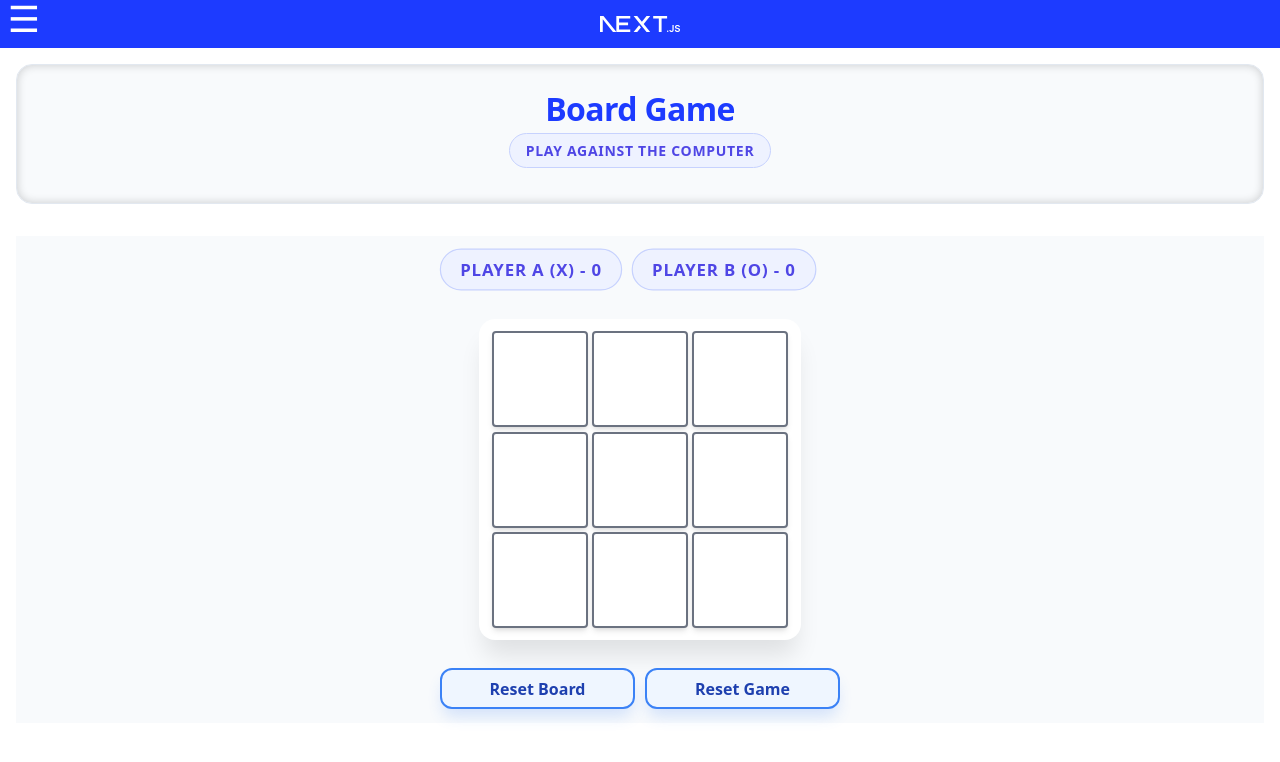
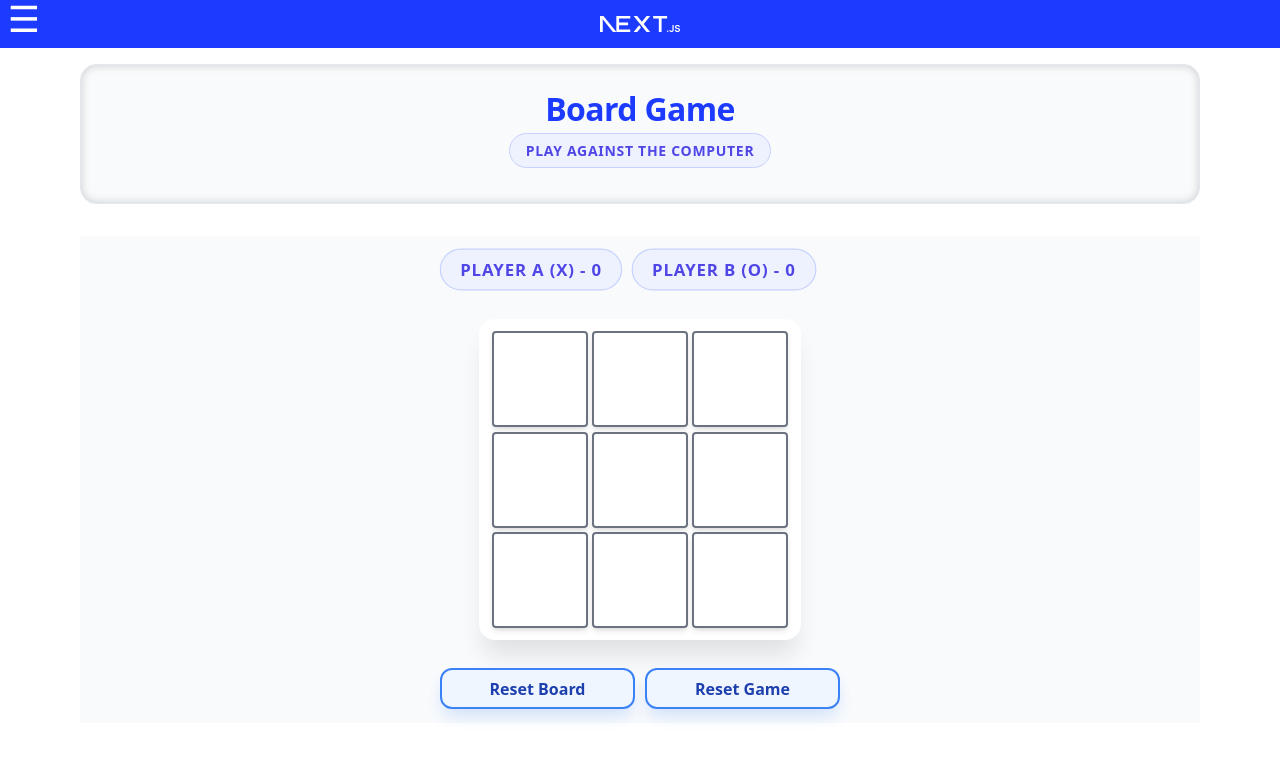
Before and after one commit to Manik0821/NextJS-projects, a Next.js app: page /game in a window 1280 px wide. Shown: the top 762 px of the page. Built offline with nearby package versions, Linux system fonts and the light colour scheme.

Commit message:
Adding layout to server side for better SEO

```diff
--- a/src/app/layout.tsx
+++ b/src/app/layout.tsx
@@ -1,31 +1,31 @@
-'use client';
+// src/app/layout.tsx
 
 import { Inter } from 'next/font/google';
 import './globals.css';
 
-import {Header} from '../components/layout-header/header';
-import {TitleDisplay} from '../components/TitleDisplay/TitleDisplay';
-
+// Absolute aliases preferred for clean resumes
+import { Header } from '@/components/layout-header/header';
+import { TitleDisplay } from '@/components/TitleDisplay/TitleDisplay';
 
 const inter = Inter({ subsets: ['latin'] });
 
+// Professional touch: Add standard SEO metadata block
+export const metadata = {
+  title: 'Full-Stack Modular Playground',
+  description: 'Next.js application featuring domain-driven architecture and Nvidia Llama 3.3 execution pipelines.',
+};
 
 export default function RootLayout({ children }: { children: React.ReactNode }) {
   return (
     <html lang="en">
       <body className={inter.className}>
-        {/* Header containing your Sidebar/Modal */}
         <Header />
 
-        <div className="page-layout">
-          {/*
-              This component listens to the Zustand store.
-              It will update automatically when you navigate to /game
-              or back to / because it's a Client Component.
-          */}
+        <div className="page-layout max-w-6xl mx-auto p-6">
+          {/* Safely mounts as a client shell inside a server timeline */}
           <TitleDisplay />
 
-          <main className="page-content">
+          <main className="page-content mt-4">
             {children}
           </main>
         </div>
--- a/src/lib/store.ts
+++ b/src/lib/store.ts
@@ -1,3 +1,4 @@
+'use client'
 import { create } from 'zustand'
 import { PATTERNS, PAGE_DATA } from './storeData';
 
```
